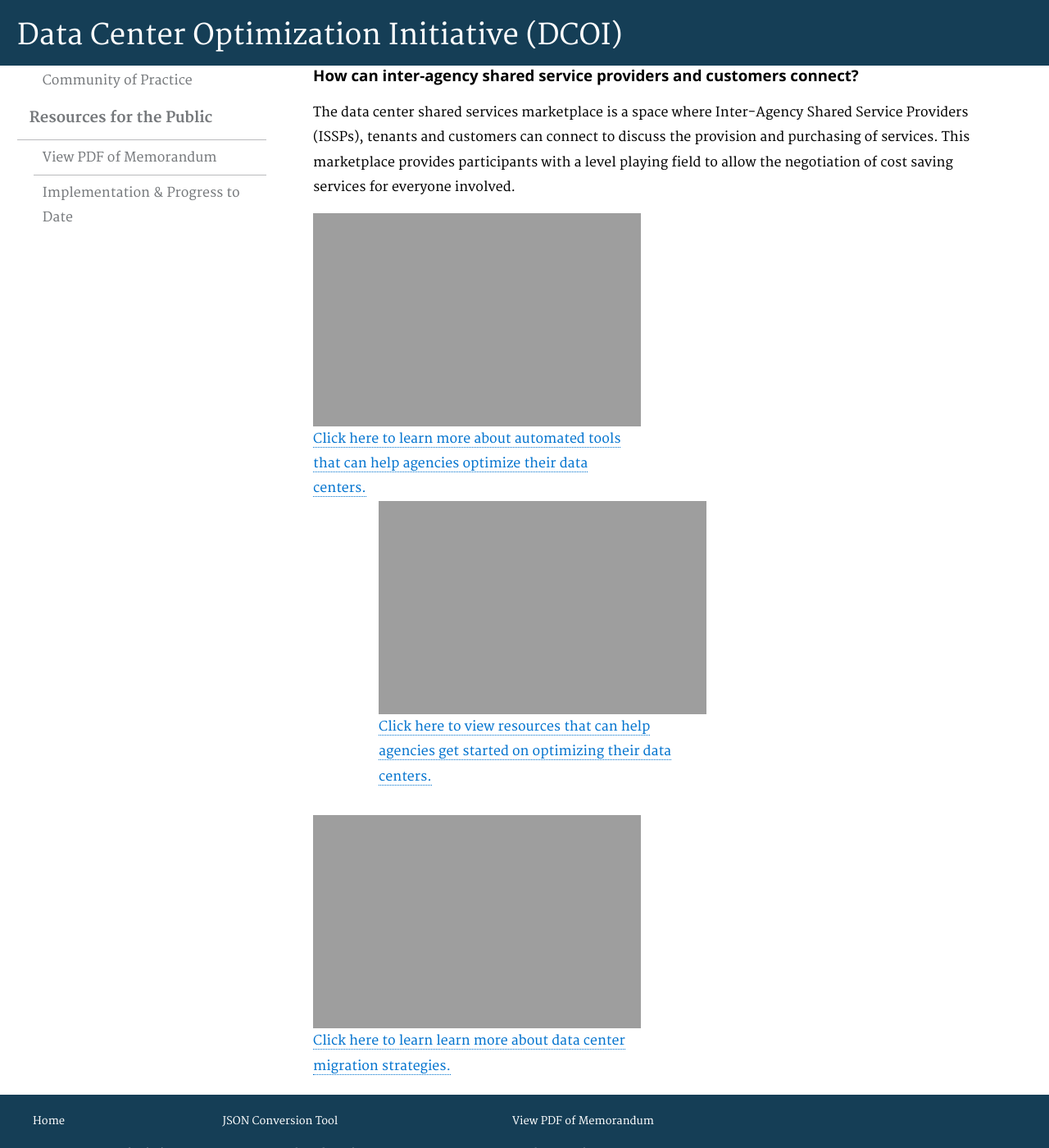
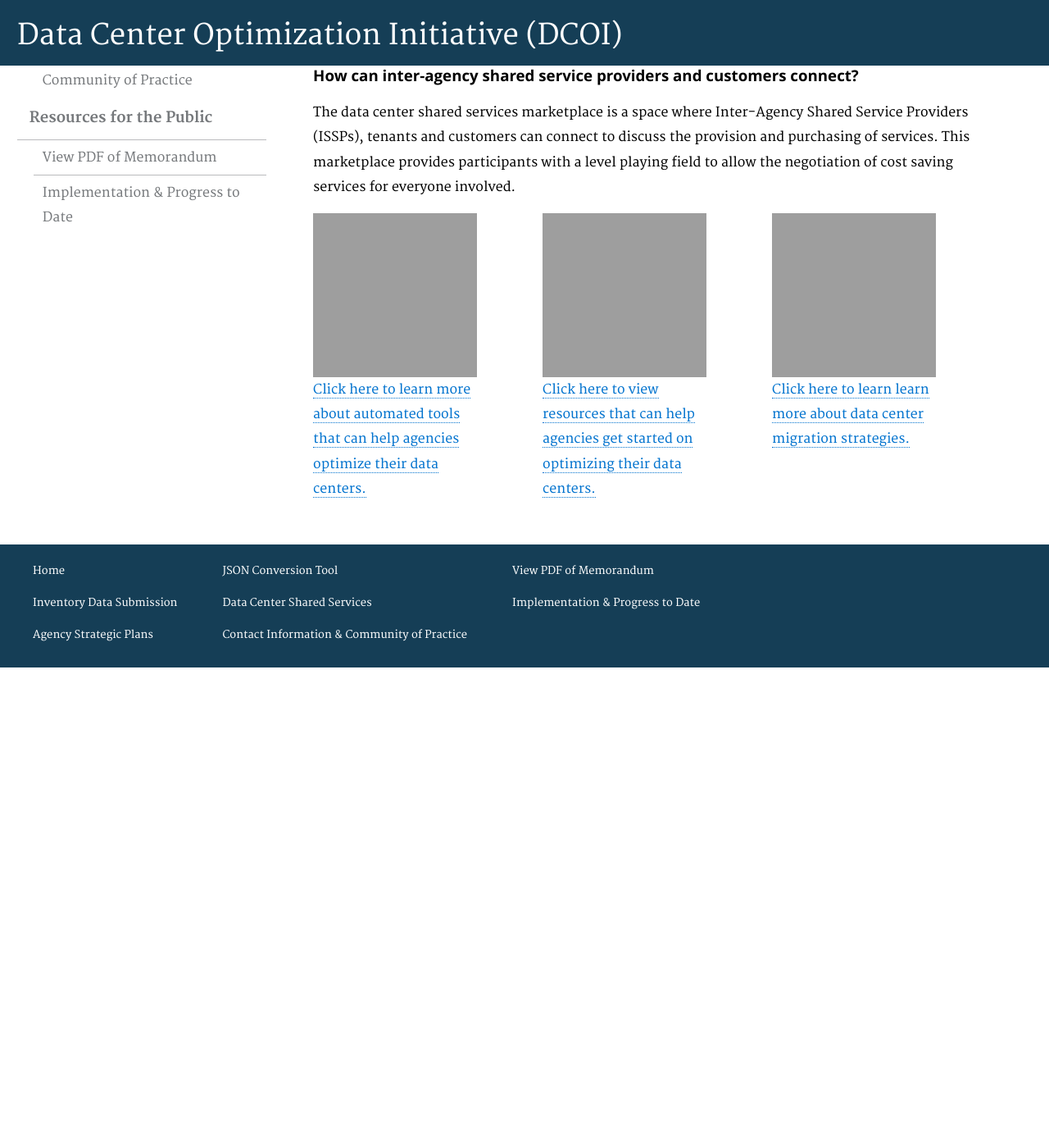
Before and after one commit to ydave-reisys/datacenters, a Jekyll site: the page built from pages/ordering-shared-services.html, in a window 1280 px wide and 1400 px high, scrolled down 370 px. Shown: the whole window at 82% size. Built offline with Jekyll 4.4.1, drawn with Linux system fonts in a browser that asks for light colours; nearby versions of some CDN libraries; Markdown is read by kramdown in place of the engine named in the settings; after the commit the page ends 1184 px from its top, so only the background shows below that.

Commit message:
Re arrange divs on inter agency page

```diff
--- a/assets/css/styles.scss
+++ b/assets/css/styles.scss
@@ -366,14 +366,14 @@
 }
 /* float the divs parallel */
 .inter-agency{
-  width:400px;
+  width:200px;
   float:left
 }
 /* set the images with consistent height and width */
 .inter-agency-img{
   display:block;
-  width:400px;
-  height:260px;
+  width:100%;
+  height:200px;
 }
 /* make the table look like a list */
 #contact-info,
--- a/pages/ordering-shared-services.html
+++ b/pages/ordering-shared-services.html
@@ -29,7 +29,7 @@
     <a>Click here to view resources that can help agencies get started on optimizing their data centers.</a>
 </div>
 
-<div class="inter-agency">
+<div class="inter-agency" style="margin-left:5rem;">
     <img src="{{ site.baseurl }}/assets/images/migration.png" class="inter-agency-img">
     <a>Click here to learn learn more about data center migration strategies.</a>
 </div>
```
